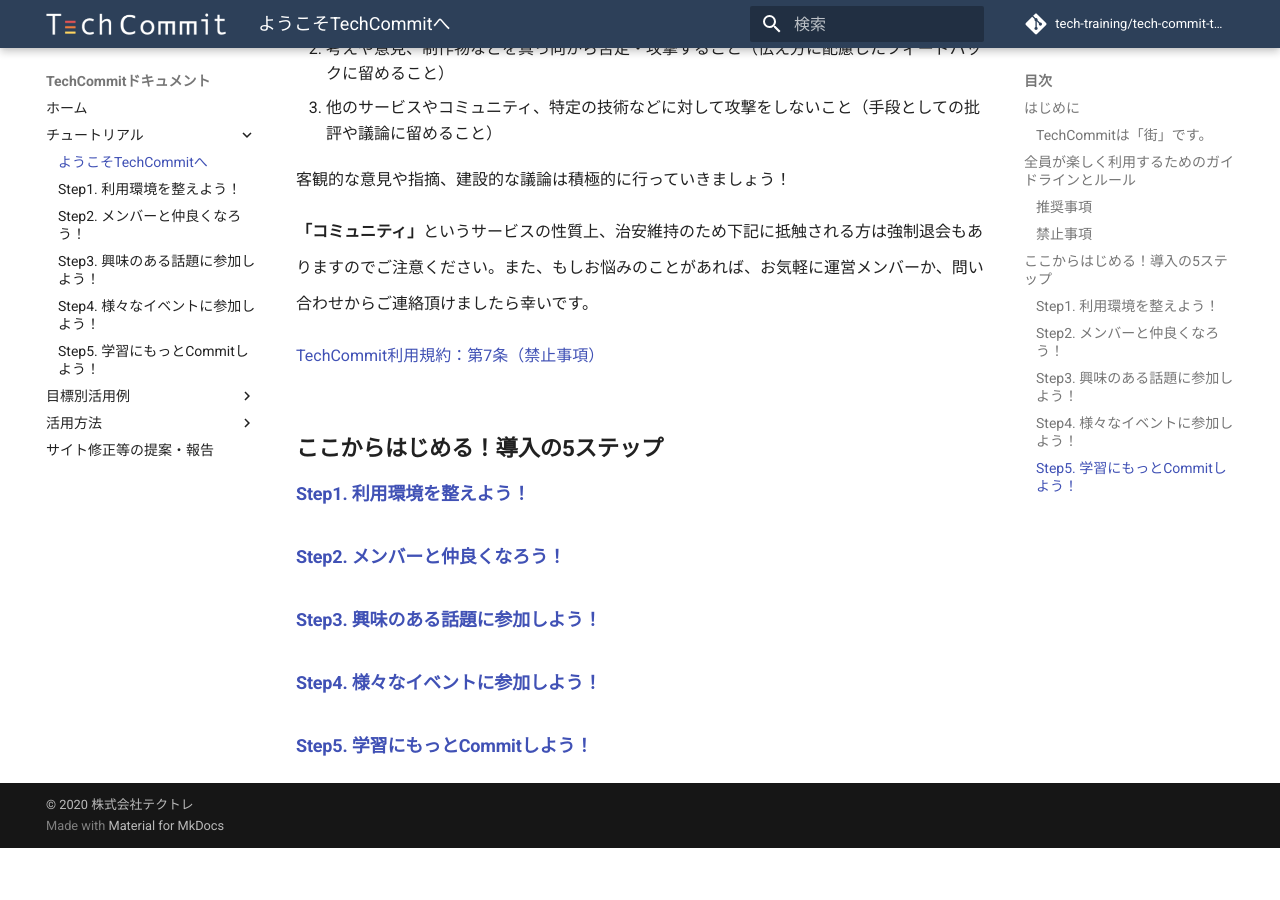
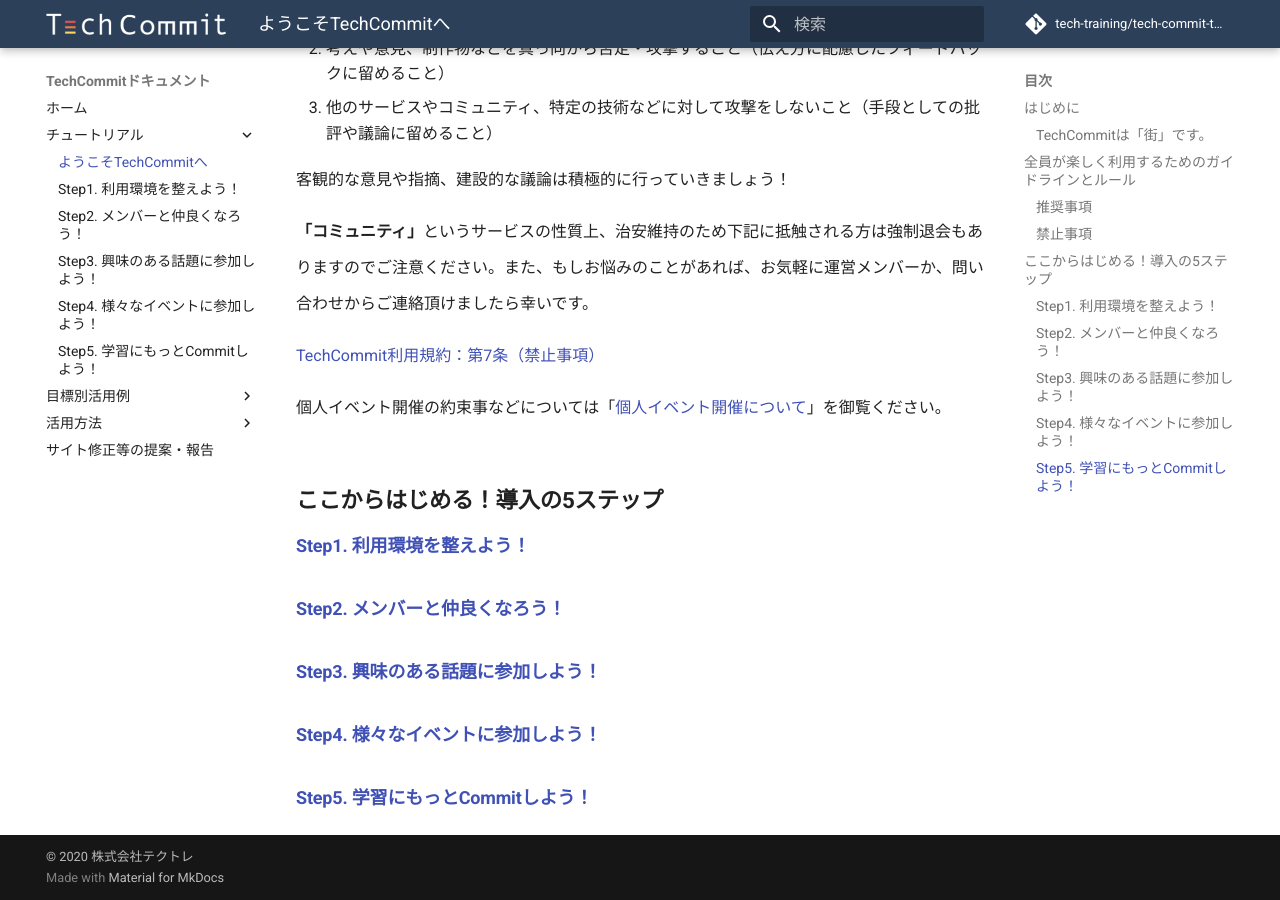
Before and after one commit to tech-training/tech-commit-doc, an MkDocs documentation site: the page built from docs/tutorial/about.md, in a window 1280 px wide and 900 px high, scrolled down 2005 px. Built offline with MkDocs 1.6.1 and Material for MkDocs 9.7.7, drawn with Linux system fonts in a browser that asks for light colours; comment, search, counter and statistics services are not loaded; before the commit the page ends 2853 px from its top, so only the background shows below that.

Commit message:
個人イベント開催の約束事などについては「[個人イベント開催について](personal-event.html)」を御覧ください。追加7/3※プルリクエスト用

```diff
--- a/docs/tutorial/about.md
+++ b/docs/tutorial/about.md
@@ -48,6 +48,8 @@
 
 [TechCommit利用規約：第7条（禁止事項）](https://github.com/tech-training/tech_commit-terms_of_service#%E7%AC%AC7%E6%9D%A1%E7%A6%81%E6%AD%A2%E4%BA%8B%E9%A0%85)
 
+個人イベント開催の約束事などについては「[個人イベント開催について](personal-event.html)」を御覧ください。
+
 ## ここからはじめる！導入の5ステップ
 
 ### [Step1. 利用環境を整えよう！](../preparation)
```
